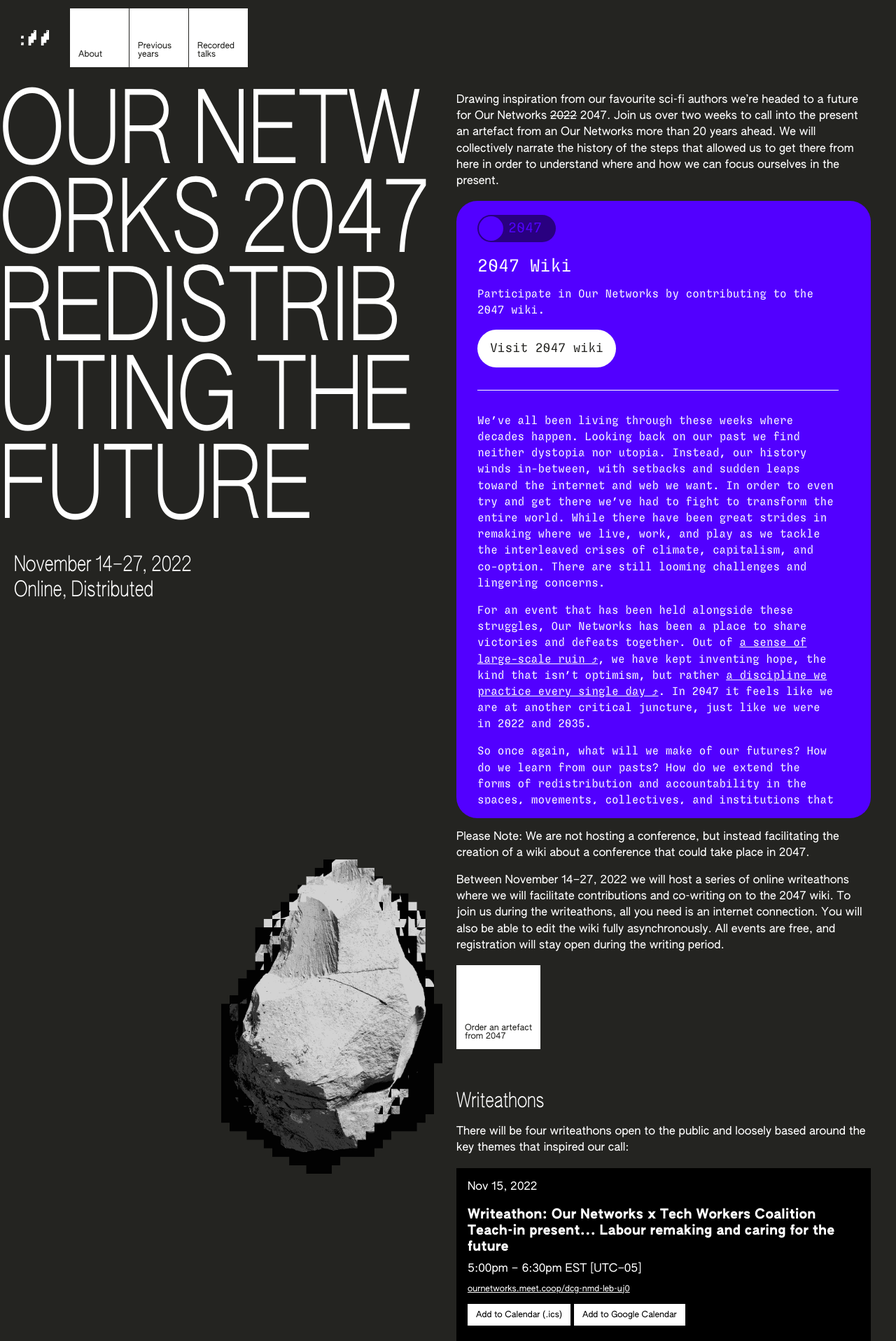
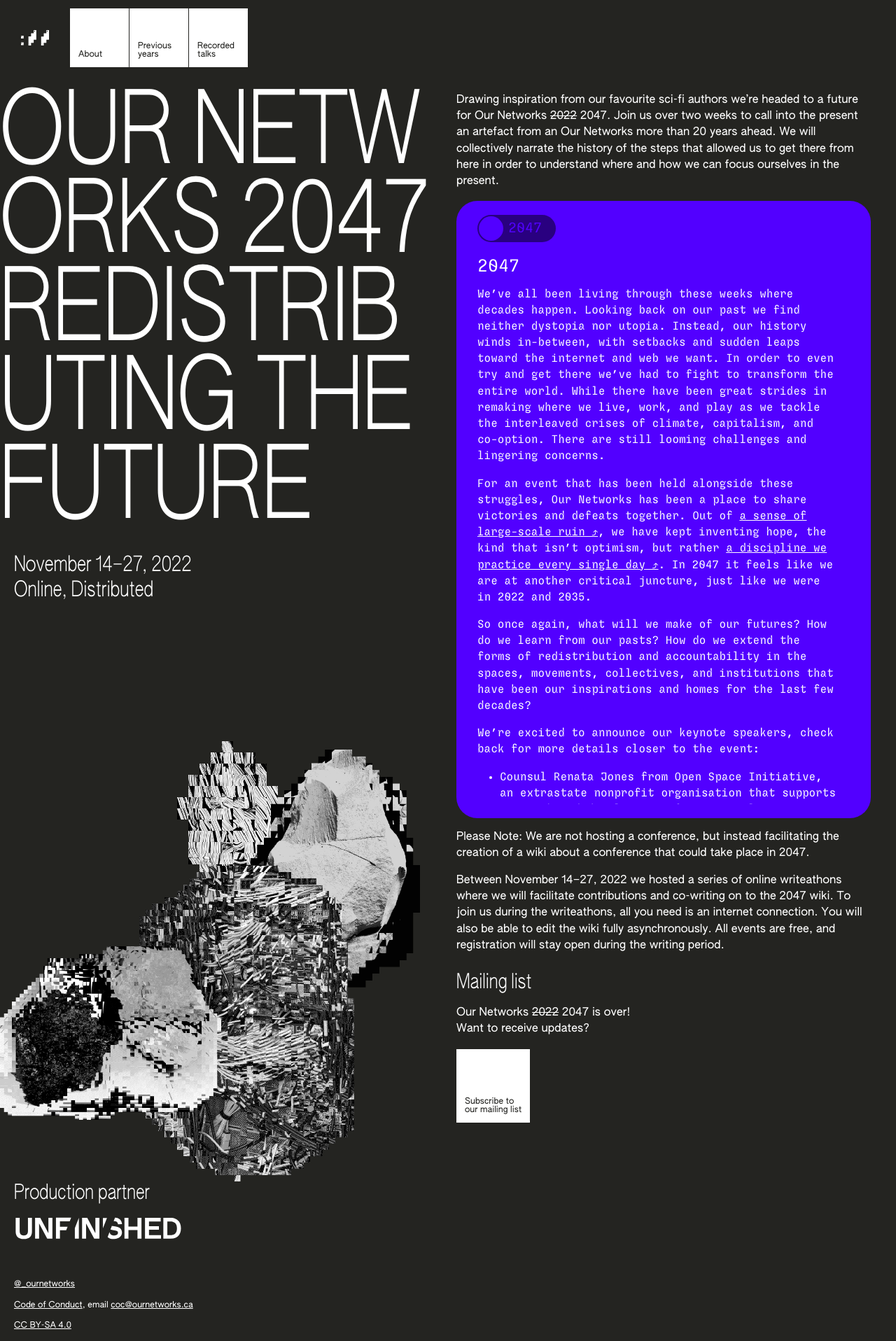
Before and after one commit to ournetworks/ournetworks.ca, a Jekyll site: the page built from index.md, in a window 1280 px wide. Shown: the top 1916 px of the page at 70% size. Built offline with Jekyll 4.4.1, drawn with Linux system fonts in a browser that asks for light colours; some of the changed text lies outside the part shown.

Commit message:
2022 website wrap up (#270)
* remove FAQ and writeathons from index

* update mailing list section

* add in mailing list to main index

* layout fix

* update

* update

---------

Co-authored-by: Garry Ing <garry.ing@gmail.com>

```diff
--- a/_includes/footer.html
+++ b/_includes/footer.html
@@ -7,11 +7,6 @@
   </div>
 
   <div class="container flex">
-    <div class="mr-2 w-50">
-      <h2 class="authentic-condensed-60 mb-05 mt-0">Mailing list</h2>
-      <p>Our Networks <strike>2022</strike> 2047 is coming up!<br /> Want to receive updates?</p>
-      <a href="https://lists.mayfirst.org/mailman/listinfo/ournetworks" class="button primary square" target="_blank" rel="noopener">Subscribe to <br> our mailing list</a>
-    </div>
     <div class="w-50">
       <p><a href="https://twitter.com/{{ site.twitter_username }}" target="_blank" rel="noopener">@{{ site.twitter_username }}</a></p>
 
--- a/_sass/_layout.scss
+++ b/_sass/_layout.scss
@@ -395,25 +395,27 @@
 }
 
 .splash-graphic-1 {
-  right: 0;
-  width: 50%;
+  right: 5%;
+  top: -40%;
+  width: 40%;
   z-index: 1;
 }
 
 .splash-graphic-2 {
-  width: 100%;
-  bottom: 0;
+  width: 50%;
+  bottom: 5%;
   z-index: 4;
 }
 
 .splash-graphic-3 {
-  bottom: 71%;
-  left: 30%;
+  bottom: 90%;
+  left: 40%;
 }
 
 .splash-graphic-5 {
-  top: 30%;
-  left: 0;
+  top: 0;
+  width: 50%;
+  left: 30%;
   z-index: 2;
 }
 
--- a/_sass/_lists.scss
+++ b/_sass/_lists.scss
@@ -6,6 +6,10 @@ ul, ol {
   list-style-position: outside;
   padding-left: 2em;
   margin-bottom: $base-margin-bottom;
+}
+
+ol {
+  list-style-type: decimal;
 }
 
 li {
--- a/index.md
+++ b/index.md
@@ -9,10 +9,9 @@ Drawing inspiration from our favourite sci-fi authors we’re headed to a future
 
 <div class="content-2047 bg-accent round p-2047 mb-1 mono" markdown="1">
   <div class="content-2047-inner" markdown="1">
-    {% capture registrationInclude %}{% include registration-panel.html %}{% endcapture %}
-  {{ registrationInclude | markdownify }}
 
-  ---
+### 2047
+{:.mt-0.mb-05.mono.fw-normal}
 
 We've all been living through these weeks where decades happen. Looking back on our past we find neither dystopia nor utopia. Instead, our history winds in-between, with setbacks and sudden leaps toward the internet and web we want. In order to even try and get there we’ve had to fight to transform the entire world. While there have been great strides in remaking where we live, work, and play as we tackle the interleaved crises of climate, capitalism, and co-option. There are still looming challenges and lingering concerns.
 
@@ -33,44 +32,12 @@ We’re excited to announce our keynote speakers, check back for more details cl
 
 Please Note: We are not hosting a conference, but instead facilitating the creation of a wiki about a conference that could take place in 2047.
 
-Between November 14–27, 2022 we will host a series of online writeathons where we will facilitate contributions and co-writing on to the 2047 wiki. To join us during the writeathons, all you need is an internet connection. You will also be able to edit the wiki fully asynchronously. All events are free, and registration will stay open during the writing period.
+Between November 14–27, 2022 we hosted a series of online writeathons where we will facilitate contributions and co-writing on to the 2047 wiki. To join us during the writeathons, all you need is an internet connection. You will also be able to edit the wiki fully asynchronously. All events are free, and registration will stay open during the writing period.
 
-<a href="https://mailer.ournetworks.ca/" class="button primary square fs-small" target="_blank" rel="noopener">Order an artefact<br /> from 2047</a  >
 
-## Writeathons
-{:.authentic-condensed-60.mt-2}
+## Mailing list
+{:.authentic-condensed-60}
 
-There will be four writeathons open to the public and loosely based around the key themes that inspired our call:
+Our Networks <strike>2022</strike> 2047 is over!<br /> Want to receive updates?
 
-<div class="events-grid flex flex-wrap mb-1">
-  {% for call in site.data.events %}
-    <div class="event w-100 p-1 bg-black">
-      {% include event.html event=call %}
-    </div>
-  {% endfor %}
-</div>
-
-Please let us know any access requirements you have for attending: [orga@ournetworks.ca](mailto:orga@ournetworks.ca)
-
-## FAQ
-{:.authentic-condensed-60.mt-2}
-
-**How will the event take place?**
-{:.mb-05}
-There is no conference. The call is to invite people to contribute to a wiki (set in 2047) about a conference (that is happening in this sci-fi future). We'll be hosting a series of writathons during November 14–27, 2022, but async contributions will be possible too. After Nov we will produce some swag (stickers, maybe a poster) inspired by the wiki writings to send out by post to people who registered.
-
-**Is the event online or IRL?**
-{:.mb-05}
-All participation will happen asynchronously or live at online writeathons during November 14–27!
-
-**Are you actually going to host a conference in 2047?**
-
-No. Maybe you could though 🌠
-
-**To "submit a character's name and bio" – should I submit as myself, my future self, or a totally new character from the future? (or any of the above?)**
-{:.mb-05}
-Any of the above! You could write a talk you'd like to imagine your real self giving in 2047, or create a character, or create many characters!
-
-**Is the "artefact" the conference? Or will we create a different kind of artefact to capture a conference from the future?**
-{:.mb-05}
-The artefact will be related to the wiki we collectively contribute to during the conference period of November 14–27, 2022. After November, we will produce a physical record (maybe stickers, maybe a poster) inspired by the wiki writings to send out by post to people who registered.
+<a href="https://lists.mayfirst.org/mailman/listinfo/ournetworks" class="button primary square fs-small" target="_blank" rel="noopener">Subscribe to <br> our mailing list</a>
```
Also changed, not shown: code-of-conduct.md (+1 -1 lines), speculating-together-with-care.md (added, +70 -0 lines), 1 other file.
